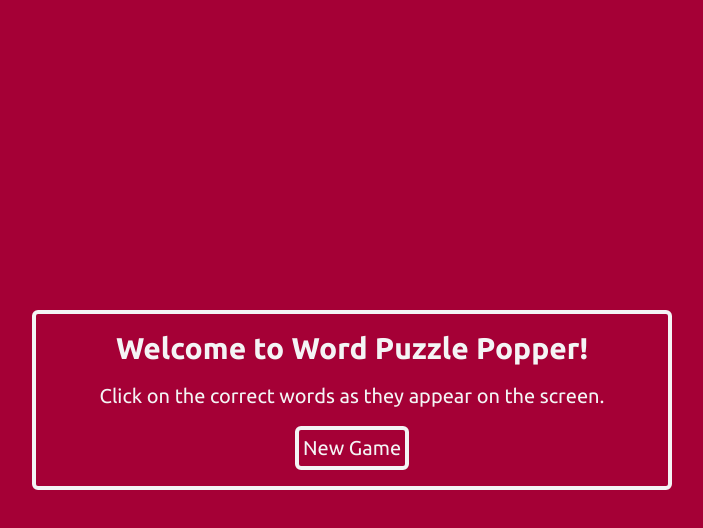
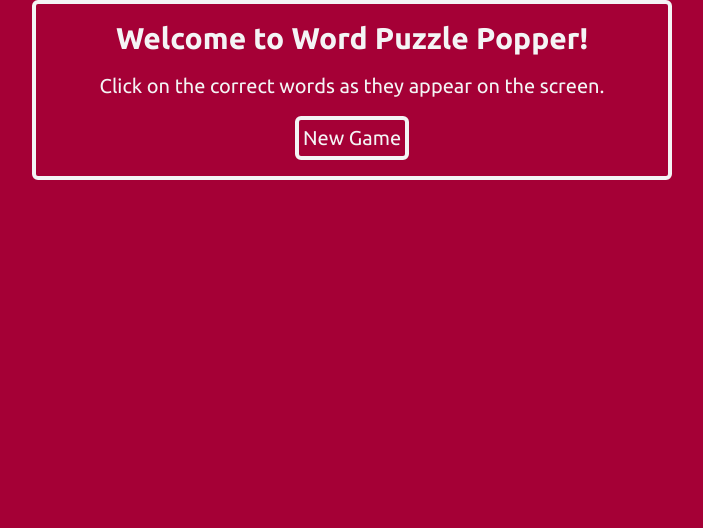
Before and after one commit to campbellm92/esl-word-puzzle-popper, a React (Vite) app: page / in a window 1280 px wide. Shown: the top 528 px of the page, without its empty margins (288-991 px from the left). Built offline with nearby package versions, Linux system fonts and the light colour scheme.

Commit message:
remove global flex styles

```diff
--- a/src/index.css
+++ b/src/index.css
@@ -11,7 +11,7 @@ body {
   width: 100vw;
   height: 100vh;
   margin: 0;
-  display: flex;
+  /* display: flex;
   justify-content: center;
-  align-items: center;
+  align-items: center; */
 }
```
